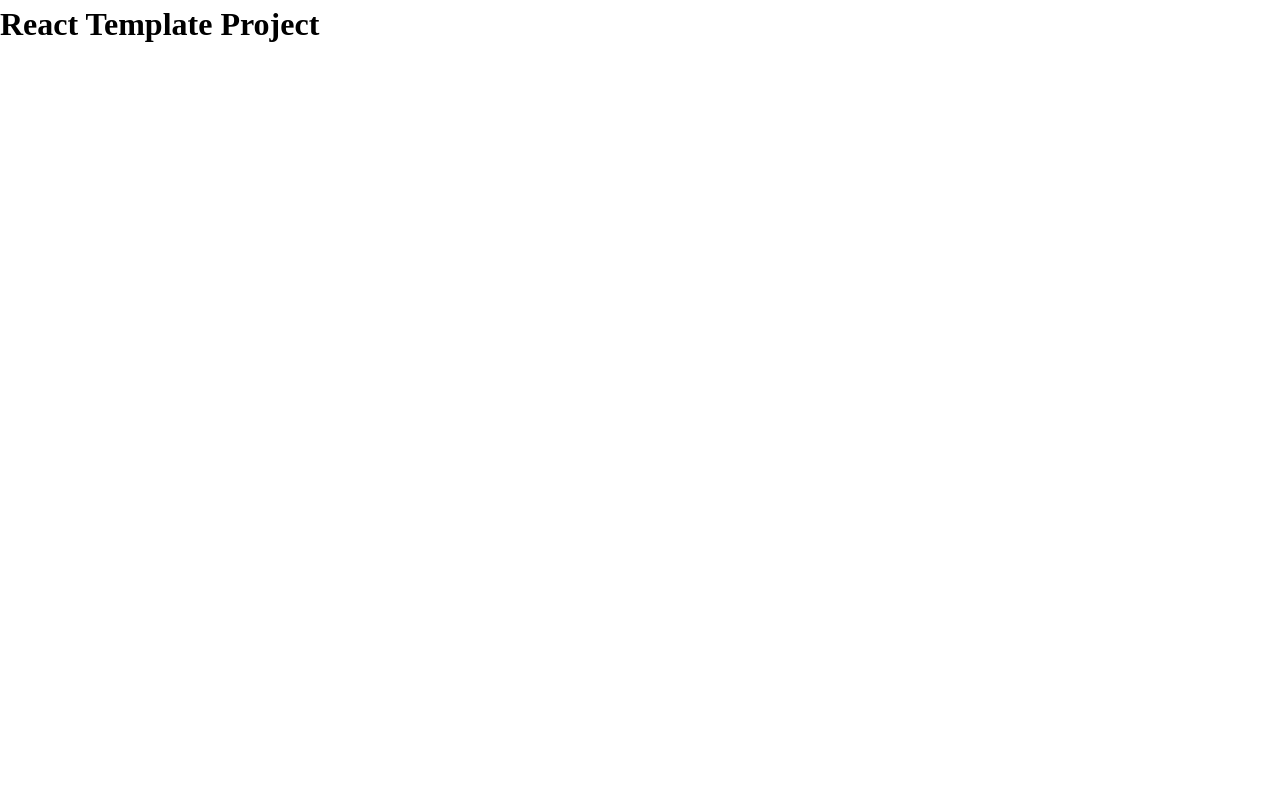
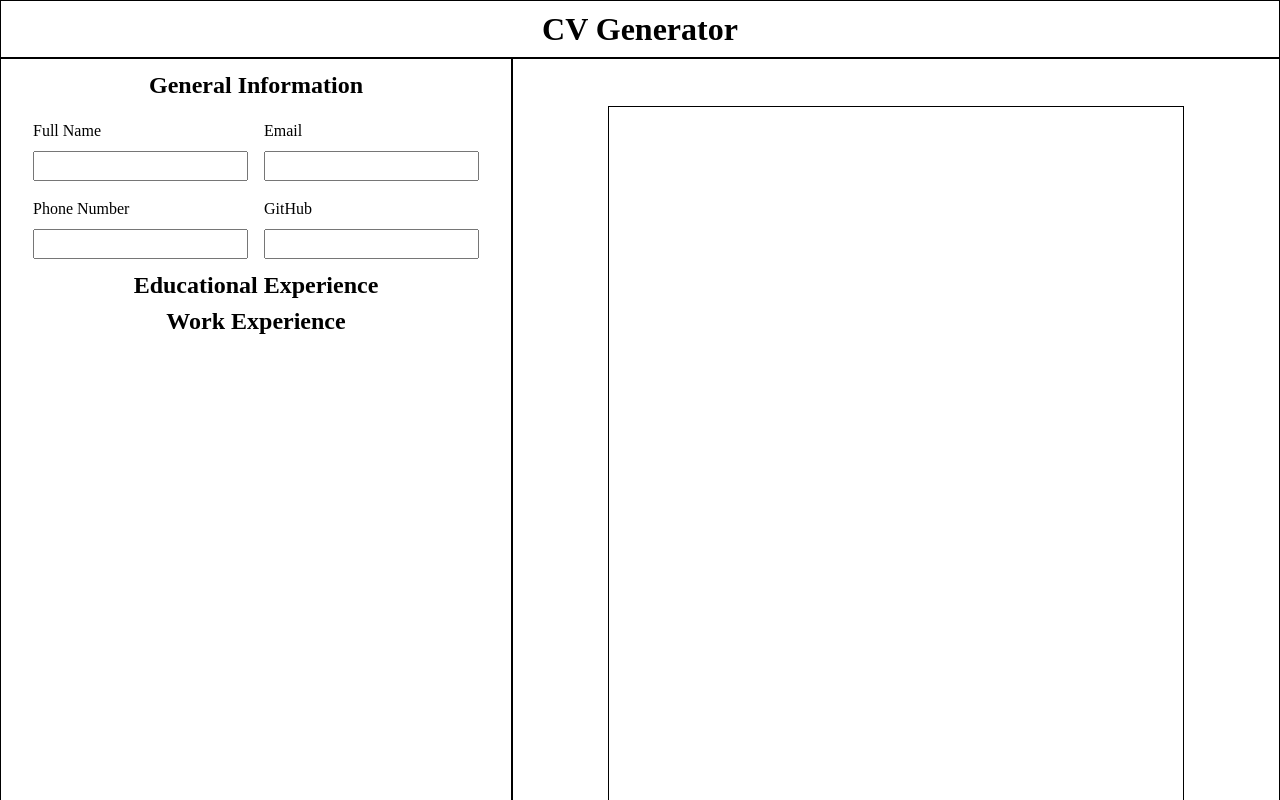
Before and after one commit to MateoTVara/odin-monorepo, a React (Vite) app: page / in a window 1280 px wide. Shown: the top 800 px of the page. Built offline with nearby package versions, Linux system fonts and the light colour scheme.

Commit message:
feat: add basic CV form UI, input components, and directory structure script
- Implemented main CV form layout with general info, education, and work sections
- Added reusable FormSection and InputGroup React components with styles
- Updated CSS for grid layout and curriculum preview

```diff
--- a/src/App.css
+++ b/src/App.css
@@ -35,3 +35,61 @@ h1, h2, h3, h4, h5, h6 {
 }
 
 /* start */
+
+:root {
+  scrollbar-width: thin;
+}
+
+#root {
+  min-height: 100dvh;
+
+  display: grid;
+  grid-template-columns: 2fr 3fr;
+  grid-template-rows: auto 1fr;
+
+  & > * {
+    border: 1px solid black; /* debug section borders */
+  }
+}
+
+header {
+  grid-column: 1 / -1;
+
+  padding: 4px 16px;
+
+  display: flex;
+  justify-content: center;
+}
+
+#root > section {
+  height: 100%;
+}
+
+.form > .general-info {
+  padding: 8px 32px;
+
+  display: grid;
+  grid-template-columns: 1fr 1fr;
+  grid-template-rows: auto 1fr;
+  gap: 16px;
+}
+
+.curriculum {
+  padding: 48px 96px;
+}
+
+.curriculum-page {
+  outline: 1px solid black;
+  aspect-ratio: 1 / 1.4142;
+
+  & > .full-name {
+    text-align: center;
+  }
+}
+
+.curriculum-page > .general-info {
+  display: flex;
+  flex-direction: row;
+  justify-content: center;
+  gap: 32px;
+}
--- a/src/App.jsx
+++ b/src/App.jsx
@@ -1,11 +1,53 @@
 import { useState } from 'react'
+import FormSection from './components/form_section/FormSection'
+import InputGroup from './components/input_group/InputGroup'
 import './App.css'
 
 function App() {
+  const [generalInfo, setGeneralInfo] = useState({
+    fullName: '',
+    email: '',
+    phone: '',
+    github: '',
+  });
+
+  function handleInputGroupChange(e) {
+    const mapper = {'full-name': 'fullName', email: 'email', phone: 'phone', github: 'github'}
+    const id = e.target.id;
+    setGeneralInfo({...generalInfo, [mapper[id]]: e.target.value})
+  }
 
   return (
     <>
-      <h1>React Template Project</h1>
+      <header><h1>CV Generator</h1></header>
+      <section className='form'>
+        <FormSection className='general-info' title='General Information'>
+          <InputGroup id="full-name" type="text" label="Full Name"
+                      value={generalInfo.name} onChange={handleInputGroupChange}/>
+          <InputGroup id="email" type="email" label="Email"
+                      value={generalInfo.email} onChange={handleInputGroupChange}/>
+          <InputGroup id="phone" type="tel" label="Phone Number"
+                      value={generalInfo.phone} onChange={handleInputGroupChange}/>
+          <InputGroup id="github" type="text" label="GitHub"
+                      value={generalInfo.github} onChange={handleInputGroupChange}/>
+        </FormSection>
+        <FormSection className='educational-exp' title='Educational Experience'>
+
+        </FormSection>
+        <FormSection className='work-exp' title='Work Experience'>
+
+        </FormSection>
+      </section>
+      <section className='curriculum'>
+        <div className='curriculum-page'>
+          <h2 className='full-name'>{generalInfo.fullName}</h2>
+          <section className='general-info'>
+            <p className='email'>{generalInfo.email}</p>
+            <p className='phone'>{generalInfo.phone}</p>
+            <p className='github'>{generalInfo.github}</p>
+          </section>
+        </div>
+      </section>
     </>
   )
 }
--- /dev/null
+++ b/src/components/form_section/FormSection.css
@@ -0,0 +1,4 @@
+.form-section > h2 {
+  grid-column: 1 / -1;
+  text-align: center;
+}
--- /dev/null
+++ b/src/components/form_section/FormSection.jsx
@@ -0,0 +1,11 @@
+import  './FormSection.css'
+
+export default function FormSection({className, title, children}) {
+  const classList = className + ' form-section';
+  return (
+    <section className={classList}>
+      <h2>{title}</h2>
+      {children}
+    </section>
+  );
+}
--- /dev/null
+++ b/src/components/input_group/InputGroup.css
@@ -0,0 +1,5 @@
+.input-group {
+  display: flex;
+  flex-direction: column;
+  gap: 8px;
+}
--- /dev/null
+++ b/src/components/input_group/InputGroup.jsx
@@ -0,0 +1,11 @@
+import './InputGroup.css'
+
+export default function InputGroup({id, type, label, value, onChange}) {
+
+  return (
+    <div className='input-group'>
+      <label htmlFor={id}>{label}</label>
+      <input type={type} id={id} value={value} onChange={onChange}/>
+    </div>
+  );
+}
```
Also changed, not shown: 1 other file (tests, documents, lock files or other folders).
